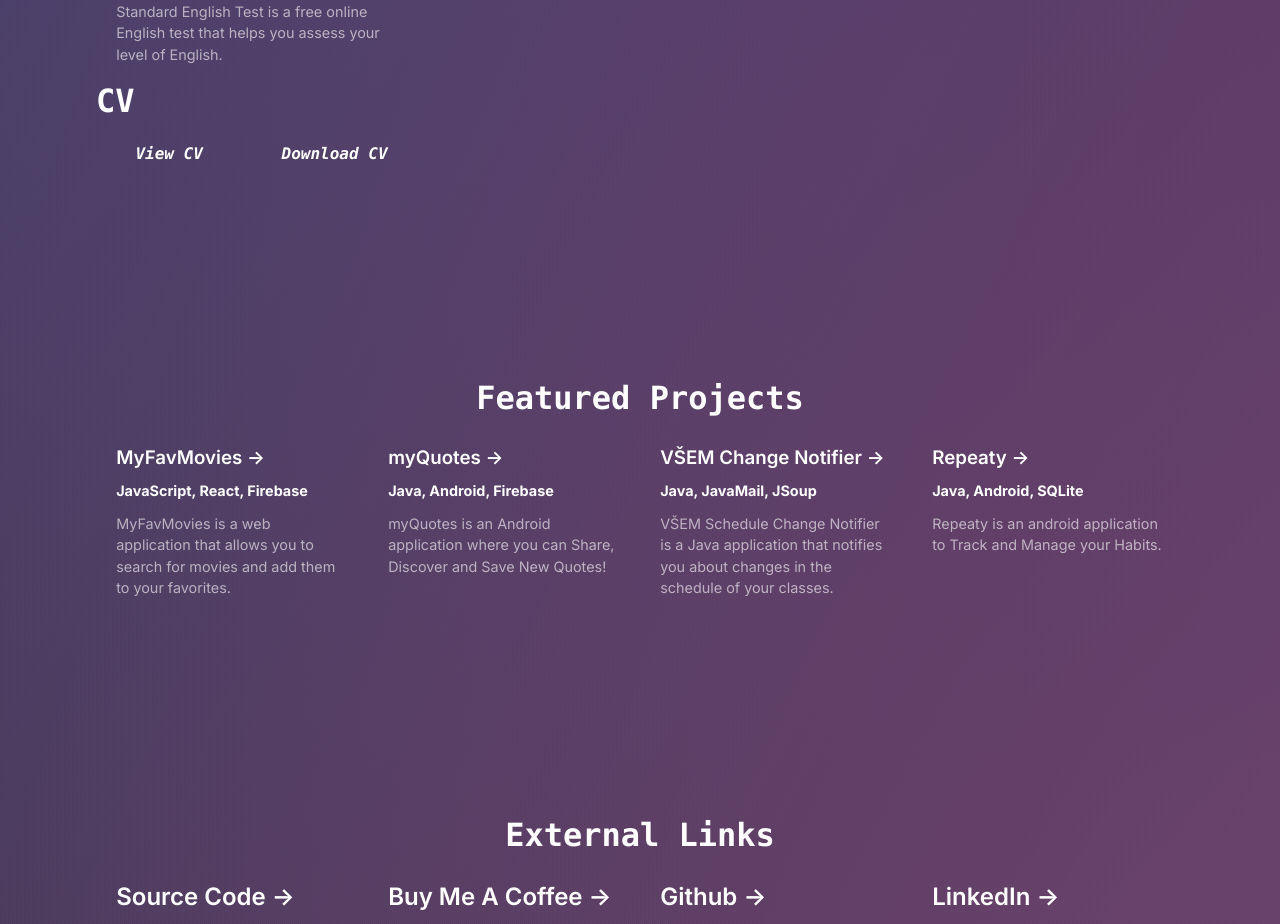
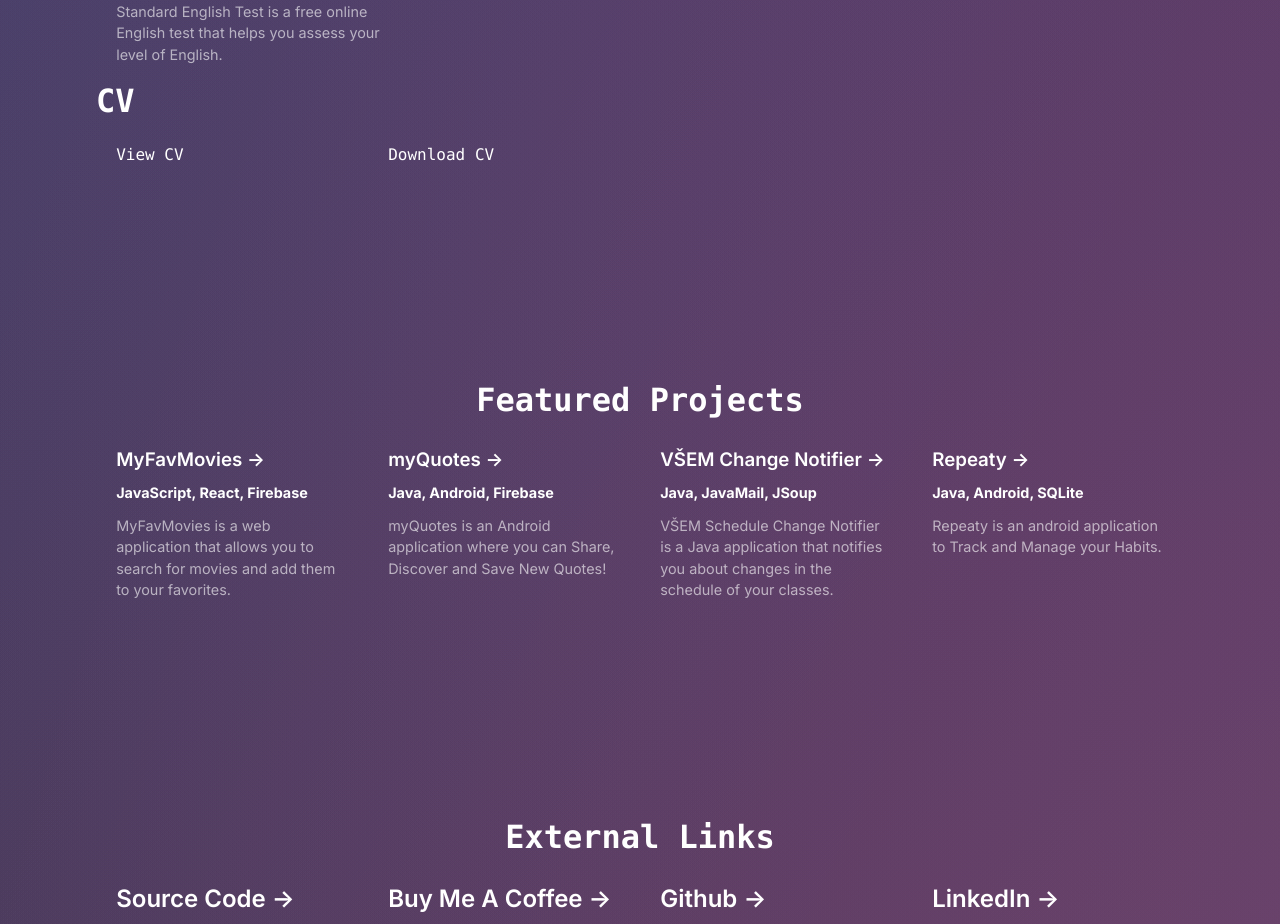
Before and after one commit to lukassobotik/personal-website, a Next.js app: page / in a window 1280 px wide. Shown: the part 1543-2467 px from the top of the page. Built offline with nearby package versions, Linux system fonts and the light colour scheme.

Commit message:
#7 implementation

```diff
--- a/pages/index.tsx
+++ b/pages/index.tsx
@@ -168,13 +168,9 @@ export default function Home() {
           <h2 className={styles.featured}>
             CV
           </h2>
-          <div className={styles.cv_section}>
-            <div className={styles.cv}>
-              <a href="/resume/junior-java-developer.pdf" className={styles.skill}>View CV</a>
-            </div>
-            <div className={styles.cv}>
-              <a href="/resume/junior-java-developer.pdf" download="lukas-sobotik-resume" className={styles.skill}>Download CV</a>
-            </div>
+          <div className={styles.skills}>
+            <a href="/resume/junior-java-developer.pdf" className={styles.skill}>View CV</a>
+            <a href="/resume/junior-java-developer.pdf" download="lukas-sobotik-resume" className={styles.skill}>Download CV</a>
           </div>
         </div>
         <h2 className={styles.featured}>
--- a/pages/project/myQuotes.tsx
+++ b/pages/project/myQuotes.tsx
@@ -13,7 +13,7 @@ export default function MyQuotes() {
                 <Navbar/>
                 <div className={styles.project_overview_section}>
                     <div className={styles.overview}>
-                        <Image src="/myQuotes/myQuotes.png" alt="" width={150} height={150} className={styles.project_image}/>
+                        <Image src="/images/myQuotes/myQuotes.png" alt="" width={150} height={150} className={styles.project_image}/>
                         <h1>
                             myQuotes
                         </h1>
--- a/styles/Home.module.css
+++ b/styles/Home.module.css
@@ -107,17 +107,6 @@
 .skill span {
   display: inline-block;
   transition: transform 200ms;
-}
-
-.cv {
-  padding: 1rem 1.2rem;
-  font-style: italic;
-  font-weight: 700;
-}
-
-.cv_section {
-  display: flex;
-  width: 100%;
 }
 
 .card {
@@ -370,7 +359,7 @@
     padding: 2rem;
   }
 
-  .featured {
+  .featured:first-child {
     margin-top: 10vh;
   }
 
@@ -383,14 +372,12 @@
 
   .skills {
     grid-template-columns: 1fr;
-    margin-bottom: 120px;
     max-width: 320px;
     text-align: center;
   }
 
   .certificates {
     grid-template-columns: 1fr;
-    margin-bottom: 120px;
     max-width: 320px;
     text-align: center;
   }
@@ -405,6 +392,7 @@
 
   .title {
     padding: 8rem 0 6rem;
+    margin-top: 5vh;
   }
 
   .title::before {
```
